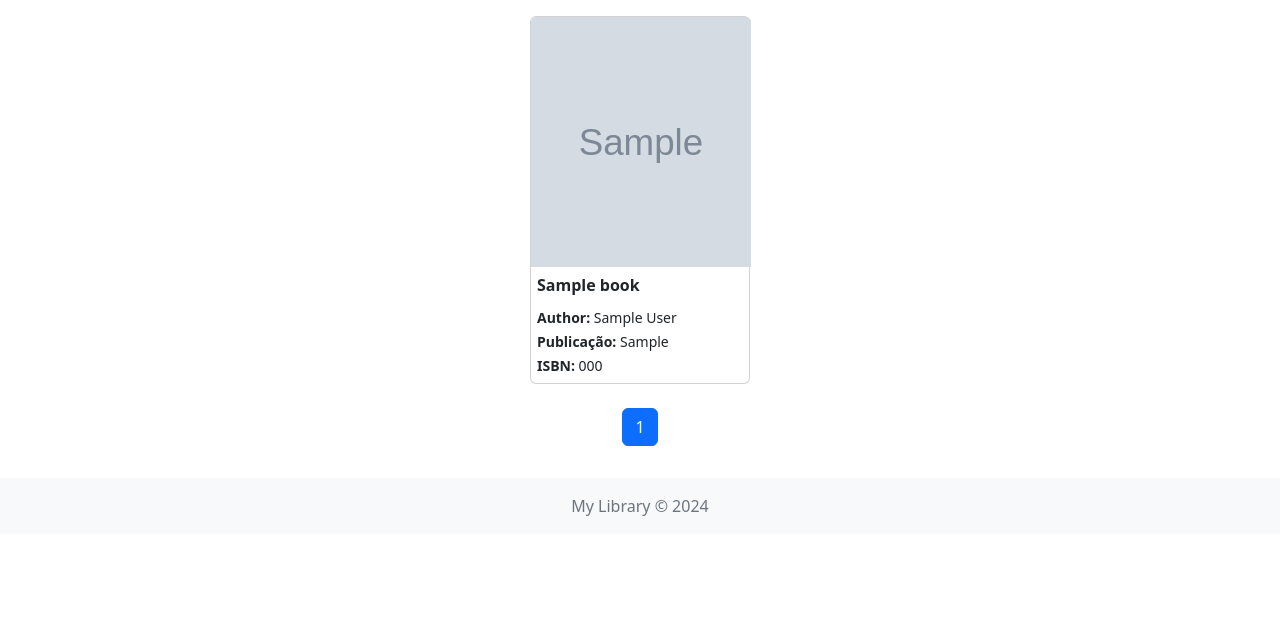
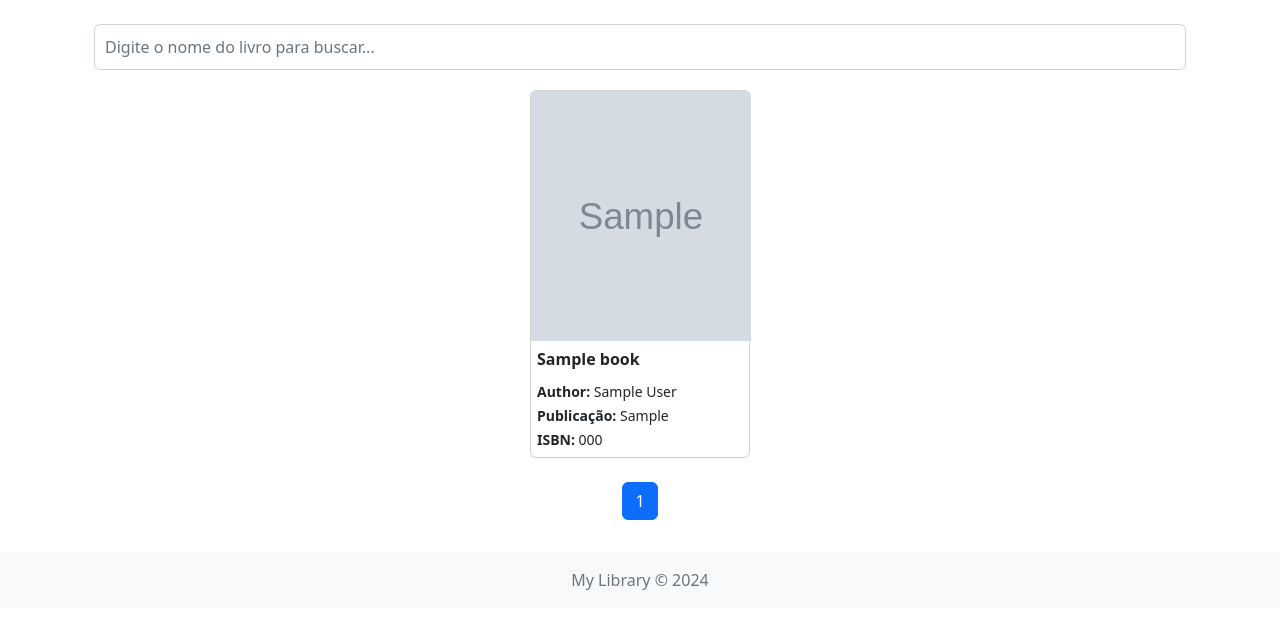
Before and after one commit to MF-Guilherme/library-management, a Django app: page / in a window 1280 px wide. Shown: the part 56-685 px from the top of the page. Run offline with Django 5.2, Linux system fonts and the light colour scheme; a user stored in the database is signed in; tables that the repository leaves empty hold one stand-in row (values such as "Sample post"); grey boxes marked "Sample" are stand-in pictures.

Commit message:
feat(dynamic-search): dynamic search implemented

```diff
--- a/library/templates/home.html
+++ b/library/templates/home.html
@@ -2,8 +2,16 @@
 
 {% block content %}
 
-<div class="container">
-    <div class="row row-cols-1 row-cols-md-4 g-4 justify-content-center">
+<div class="container mt-4">
+    <input
+        type="text"
+        id="searchInput"
+        class="form-control"
+        placeholder="Digite o nome do livro para buscar..."
+        oninput="performSearch()">
+</div>
+
+<div class="row row-cols-1 row-cols-md-4 g-4 justify-content-center" id="bookGrid">
     {% for book in object_list %}
     <div class="col">
         <div class="card card-transition mx-auto">
@@ -14,7 +22,7 @@
                     <img src="https://dummyimage.com/200x250/787878/fff&text=No+image" class="card-img-top" alt="Capa de {{ book.title }}">
                 {% endif %}
                 <div class="card-body">
-                            <p class="card-title padding-card">{{ book }}</p>
+                    <p class="card-title padding-card book-title">{{ book }}</p>
                     <div>
                         <span class="card-bold margin-card-body">Author: </span>
                         <span class="card-text">{{ book.author }}</span>
@@ -32,7 +40,6 @@
         </div>
     </div>
     {% endfor %}
-    </div>
 </div>
 
 
@@ -58,4 +65,5 @@
     </ul>
 </div>
 
+
 {% endblock content %}
--- a/library/urls.py
+++ b/library/urls.py
@@ -20,6 +20,8 @@ urlpatterns = [
     path('library/book/remove_from_cart/<int:book_id>/', views.remove_from_cart, name='remove_from_cart'),
     path('library/loan/finalize/', views.finalize_loan, name='finalize_loan'),
     path('library/my_loans/', views.my_loans, name='loans'),
+
+    path('search_books/', views.search_books, name='search_books'),
 ]
 
 if settings.DEBUG:
--- a/library/views.py
+++ b/library/views.py
@@ -8,7 +8,8 @@ from django.core.paginator import Paginator
 from django.urls import reverse_lazy
 from django.utils import timezone
 from django.db import transaction
-from django.db.models import Max
+from django.db.models import Q
+from django.http import JsonResponse
 from .models import Book, Loan
 from .forms import BookForm
 
@@ -181,3 +182,38 @@ def my_loans(request):
     loans = Loan.objects.filter(user=request.user).order_by('-loan_date')
     print(loans[0].book.author)
     return render(request, 'loan_list.html', {'loans': loans})
+
+def search_books(request):
+    query = request.GET.get('query', '').strip()  # Remove espaços extras
+    page_number = request.GET.get('page', 1)  # Página atual ou 1 como padrão
+
+    # Filtra livros com base na disponibilidade
+    books = Book.objects.filter(avaible=True).order_by('title')  # Ordena sempre por título
+
+    # Filtra os livros com base na busca
+    if query:
+        books = books.filter(Q(title__icontains=query) | Q(author__icontains=query))
+
+    # Paginação
+    paginator = Paginator(books, 12)
+    page_obj = paginator.get_page(page_number)
+
+    # Dados para o frontend
+    data = {
+        'books': [
+            {
+                'id': book.id,
+                'title': book.title,
+                'author': book.author,
+                'year': book.year,
+                'isbn': book.isbn,
+                'cover_image': book.cover_image.url if book.cover_image else None,
+            }
+            for book in page_obj
+        ],
+        'has_previous': page_obj.has_previous(),
+        'has_next': page_obj.has_next(),
+        'total_pages': paginator.num_pages,
+        'current_page': page_obj.number,
+    }
+    return JsonResponse(data)
--- a/static/css/styles.css
+++ b/static/css/styles.css
@@ -42,3 +42,9 @@ a {
 .margin-card-body{
     margin-bottom: 2px;
 }
+
+#searchInput {
+    margin-bottom: 20px;
+    font-size: 16px;
+    padding: 10px;
+}
--- /dev/null
+++ b/static/js/home.js
@@ -0,0 +1,121 @@
+// Função para fazer a busca dinamicamente
+function performSearch() {
+    const input = document.getElementById('searchInput').value.trim();
+    const currentPage = document.querySelector('.pagination .active').textContent.trim() || 1;  // Pega a página atual ou 1 por padrão
+
+    // Se o input estiver vazio, busca sem filtro (mantém a página atual)
+    const queryParam = input ? `?query=${encodeURIComponent(input)}&page=${currentPage}` : `?page=${currentPage}`;
+
+    fetch(`/search_books/${queryParam}`)
+        .then(response => response.json())
+        .then(data => {
+            const bookGrid = document.getElementById('bookGrid');
+            bookGrid.innerHTML = ''; // Limpa o grid atual
+
+            // Adiciona dinamicamente os livros no grid
+            data.books.forEach(book => {
+                bookGrid.innerHTML += `
+                    <div class="col">
+                        <div class="card card-transition mx-auto">
+                            <a style="color: inherit" href="/book_detail/${book.id}/">
+                                ${book.cover_image ?
+                                    `<img src="${book.cover_image}" class="card-img-top" alt="Capa de ${book.title}">` :
+                                    `<img src="https://dummyimage.com/200x250/787878/fff&text=No+image" class="card-img-top" alt="Capa de ${book.title}">`}
+                                <div class="card-body">
+                                    <p class="card-title padding-card">${book.title}</p>
+                                    <div>
+                                        <span class="card-bold margin-card-body">Author: </span>
+                                        <span class="card-text">${book.author}</span>
+                                    </div>
+                                    <div>
+                                        <span class="card-bold margin-card-body">Publicação: </span>
+                                        <span class="card-text">${book.year}</span>
+                                    </div>
+                                    <div>
+                                        <span class="card-bold margin-card-body">ISBN: </span>
+                                        <span class="card-text">${book.isbn}</span>
+                                    </div>
+                                </div>
+                            </a>
+                        </div>
+                    </div>`;
+            });
+
+            // Atualiza os controles de paginação
+            updatePagination(data);
+        })
+        .catch(error => console.error('Erro ao buscar livros:', error));
+}
+
+// Função para atualizar a paginação dinamicamente
+function updatePagination(data) {
+    const pagination = document.getElementById('paginationControls');
+    if (pagination) {
+        pagination.innerHTML = ''; // Limpa a paginação atual
+
+        if (data.has_previous) {
+            pagination.innerHTML += `
+                <li class="page-item">
+                    <a class="page-link" href="#" onclick="changePage(${data.current_page - 1})">Anterior</a>
+                </li>`;
+        }
+
+        for (let i = 1; i <= data.total_pages; i++) {
+            pagination.innerHTML += `
+                <li class="page-item ${i === data.current_page ? 'active' : ''}">
+                    <a class="page-link" href="#" onclick="changePage(${i})">${i}</a>
+                </li>`;
+        }
+
+        if (data.has_next) {
+            pagination.innerHTML += `
+                <li class="page-item">
+                    <a class="page-link" href="#" onclick="changePage(${data.current_page + 1})">Próxima</a>
+                </li>`;
+        }
+    }
+}
+
+function changePage(page) {
+    const input = document.getElementById('searchInput').value.trim();
+
+    const queryParam = input ? `?query=${encodeURIComponent(input)}&page=${page}` : `?page=${page}`;
+
+    fetch(`/search_books/${queryParam}`)
+        .then(response => response.json())
+        .then(data => {
+            const bookGrid = document.getElementById('bookGrid');
+            bookGrid.innerHTML = ''; // Limpa o grid atual
+
+            data.books.forEach(book => {
+                bookGrid.innerHTML += `
+                    <div class="col">
+                        <div class="card card-transition mx-auto">
+                            <a style="color: inherit" href="/book_detail/${book.id}/">
+                                ${book.cover_image ?
+                                    `<img src="${book.cover_image}" class="card-img-top" alt="Capa de ${book.title}">` :
+                                    `<img src="https://dummyimage.com/200x250/787878/fff&text=No+image" class="card-img-top" alt="Capa de ${book.title}">`}
+                                <div class="card-body">
+                                    <p class="card-title padding-card">${book.title}</p>
+                                    <div>
+                                        <span class="card-bold margin-card-body">Author: </span>
+                                        <span class="card-text">${book.author}</span>
+                                    </div>
+                                    <div>
+                                        <span class="card-bold margin-card-body">Publicação: </span>
+                                        <span class="card-text">${book.year}</span>
+                                    </div>
+                                    <div>
+                                        <span class="card-bold margin-card-body">ISBN: </span>
+                                        <span class="card-text">${book.isbn}</span>
+                                    </div>
+                                </div>
+                            </a>
+                        </div>
+                    </div>`;
+            });
+
+            updatePagination(data);
+        })
+        .catch(error => console.error('Erro ao mudar de página:', error));
+}
--- a/templates/base_generic.html
+++ b/templates/base_generic.html
@@ -40,7 +40,10 @@
             });
         }, 3000); // 3000 milliseconds = 3 seconds
     </script>
+
     {% block extra_js %} {% endblock %}
+
+    <script src="{% static 'js/home.js' %}"></script>
 
 </body>
 </html>
```
Lines whose indentation alone changed are shown as unchanged.
